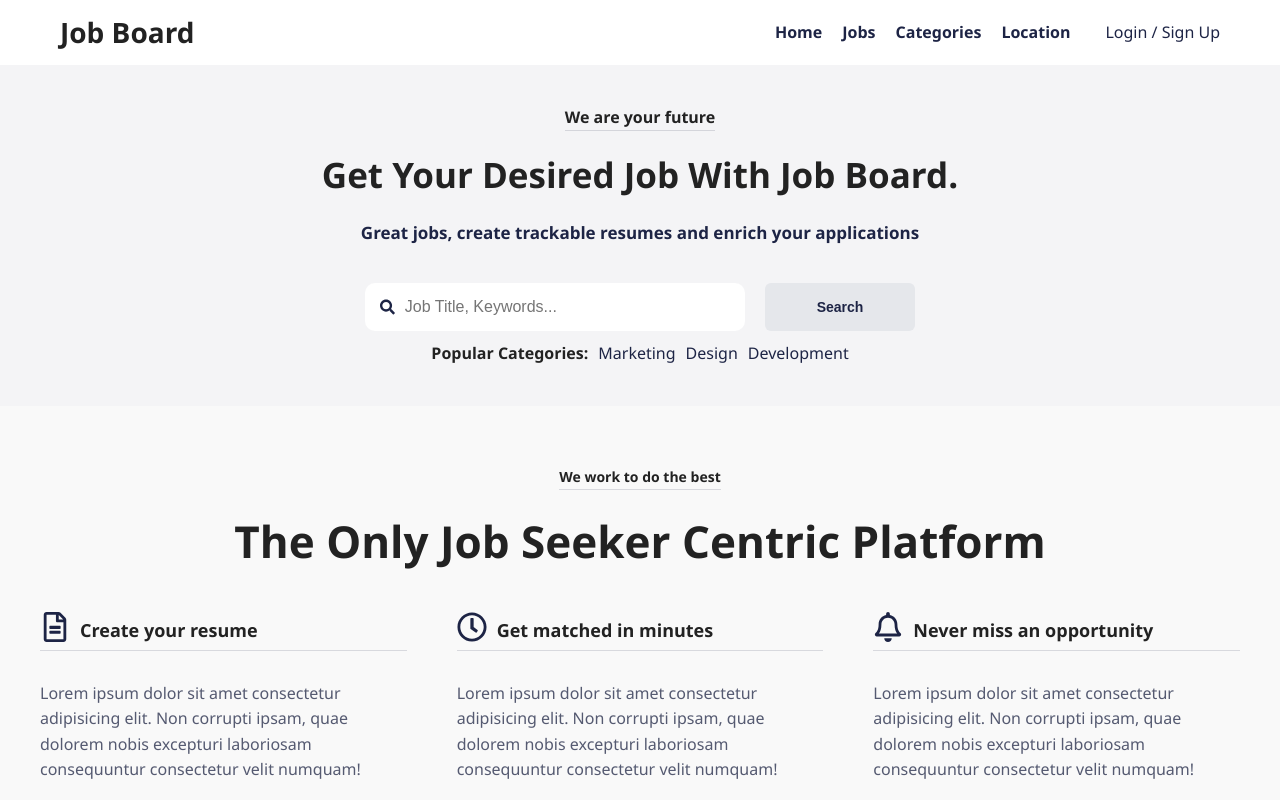
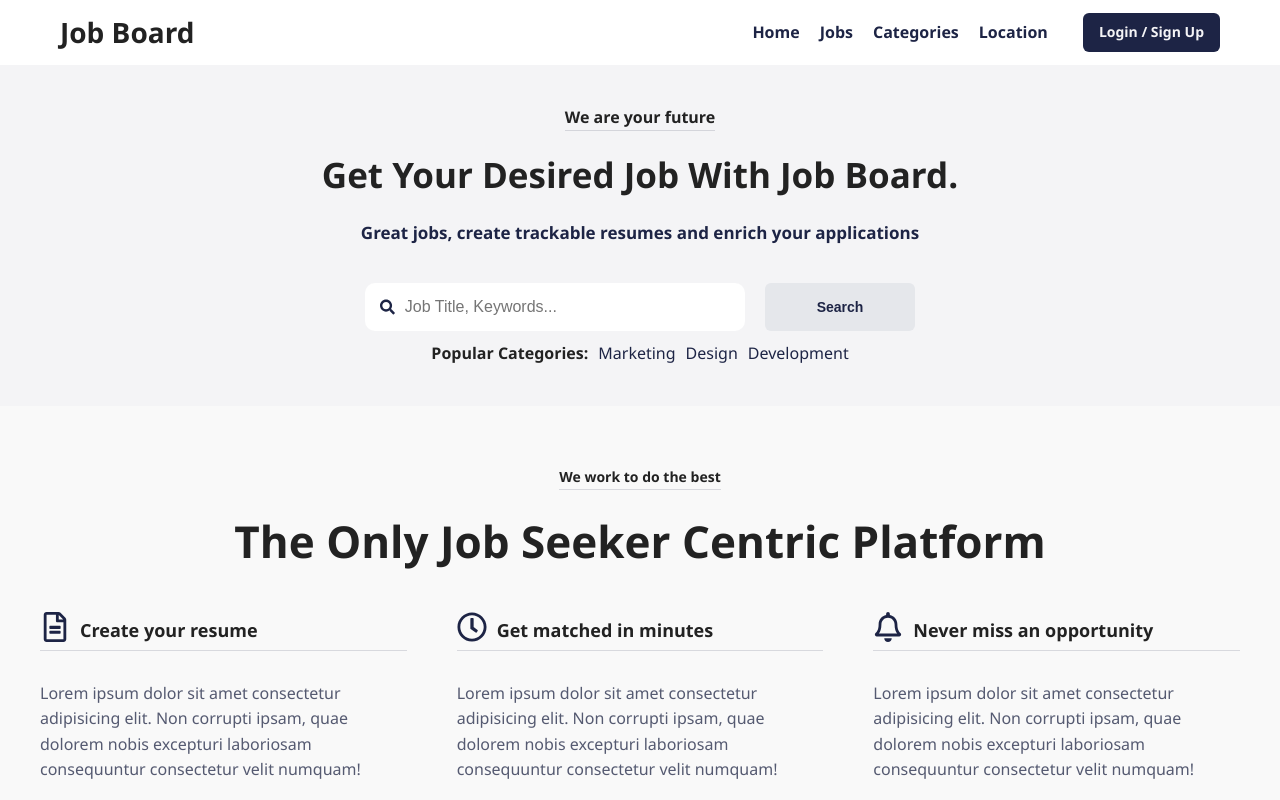
Before and after one commit to Jon-Felipe/Job-Board-React, a React (Vite) app: page / in a window 1280 px wide. Shown: the top 800 px of the page. Built offline with nearby package versions, Linux system fonts and the light colour scheme.

Commit message:
link button styling

```diff
--- /dev/null
+++ b/src/components/ui/LinkButton/LinkButton.module.css
@@ -0,0 +1,23 @@
+.link {
+  display: inline-flex;
+  align-items: center;
+  justify-content: center;
+  padding: 0.5rem 1rem;
+  font-size: 0.875rem;
+  font-weight: 600;
+  border: none;
+  border-radius: 0.375rem;
+  cursor: pointer;
+  transition: background-color 0.2s ease;
+  width: 100%;
+}
+
+.primary {
+  color: #f4f4f6;
+  background-color: #1d2445;
+}
+
+.primary:hover {
+  color: #1d2445;
+  background-color: #f4f4f6;
+}
--- a/src/components/ui/LinkButton/LinkButton.tsx
+++ b/src/components/ui/LinkButton/LinkButton.tsx
@@ -1,13 +1,25 @@
 import React from 'react';
 import { Link } from 'react-router';
+
+// extras
+import styles from './LinkButton.module.css';
+
+type Variant = 'primary';
 
 type LinkButtonProps = {
   path: string;
   children: React.ReactNode;
+  variant?: Variant;
 };
 
-function LinkButton({ path, children }: LinkButtonProps) {
-  return <Link to={path}>{children}</Link>;
+function LinkButton({ path, children, variant = 'primary' }: LinkButtonProps) {
+  const cssClasses = [styles.link, styles[variant]].join(' ');
+
+  return (
+    <Link to={path} className={cssClasses}>
+      {children}
+    </Link>
+  );
 }
 
 export default LinkButton;
```
